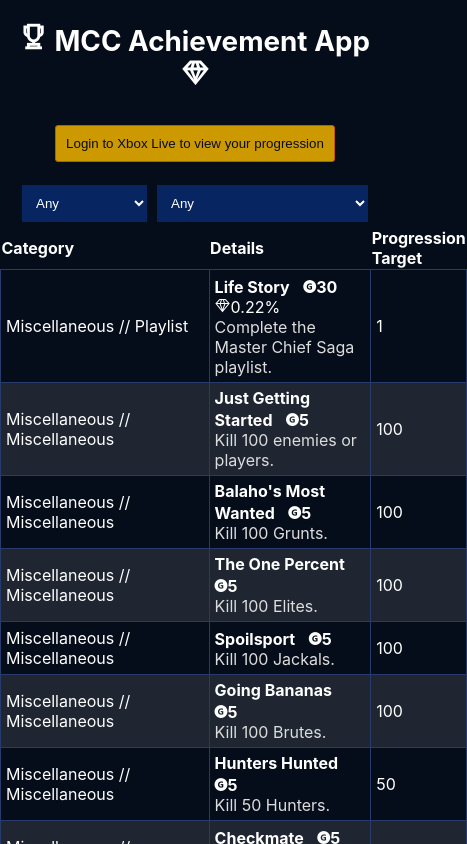
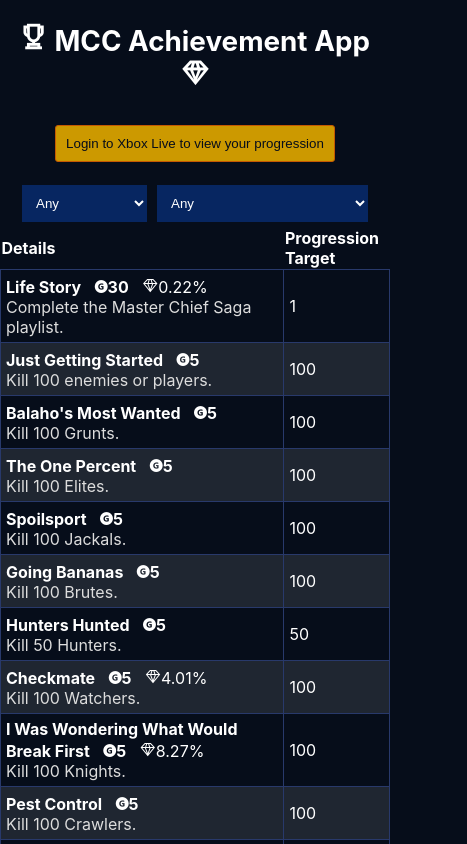
Before and after one commit to ronbrogan/MCCAchievementApp, a React (Create React App) app in the folder web/: page / in a window 390 px wide. Shown: the top 844 px of the page, 467 px wide, since content can reach past the window. Built offline with nearby package versions, Linux system fonts and the light colour scheme.

Commit message:
Tweaked mobile layout more, fixed duplicate API hits, show loading message when appropriate

```diff
--- a/web/src/App.tsx
+++ b/web/src/App.tsx
@@ -10,13 +10,13 @@ export default class App extends React.Component<any, any, any> {
     constructor(props:any)
     {
         super(props);
-        this.state = {loggedIn: this.mccApi.isAuthorized()};
+        this.state = {loggedIn: false};
     }
 
     async componentDidMount() {
         const resp = await fetch("/data/AnnotatedMCCAchievements.json");
         const json = await resp.json();
-        this.setState({Data: json});
+        this.setState({Data: json, loggedIn: this.mccApi.isAuthorized()});
     }
 
     progressionAuthCallback = () => {
--- a/web/src/components/AchievementExplorer/AchievementExplorer.tsx
+++ b/web/src/components/AchievementExplorer/AchievementExplorer.tsx
@@ -12,7 +12,8 @@ interface AchievementExplorerProps {
 
 interface AchievementExplorerState {
     Filter: AchievementExplorerFilterOptions,
-    ProgressionData: any[]
+    ProgressionData: any[],
+    LoadingProgressionData: boolean
 }
 
 export default class AchievementExplorer extends React.Component<AchievementExplorerProps, AchievementExplorerState, any>
@@ -34,7 +35,7 @@ export default class AchievementExplorer extends React.Component<AchievementExpl
             initialFilter = new AchievementExplorerFilterOptions();
         }
 
-        this.state = { Filter: initialFilter, ProgressionData:[] };
+        this.state = { Filter: initialFilter, ProgressionData:[], LoadingProgressionData: false };
     }
 
     handleFilterChange = (filter: AchievementExplorerFilterOptions) => {
@@ -42,16 +43,17 @@ export default class AchievementExplorer extends React.Component<AchievementExpl
         this.setState({ Filter: filter });
     }
 
-    async componentDidUpdate() {
-        if(this.props.LoggedIn && this.state.ProgressionData.length === 0)
+    async componentDidUpdate(prevProps: AchievementExplorerProps) {
+        if(prevProps.LoggedIn === false && this.props.LoggedIn)
         {
+            this.setState({LoadingProgressionData: true});
             var progressionData = await this.props.api.getAchievements();
-            this.setState({ProgressionData: progressionData});
+            this.setState({ProgressionData: progressionData, LoadingProgressionData: false});
         }
     }
 
     render() {
-        if (!!this.props.Data) {
+        if (!!this.props.Data && !this.state.LoadingProgressionData) {
             return (
                 <div className="AchievementExplorer">
                     <AchievementFilter OnFilterChange={this.handleFilterChange} Data={this.props.Data} Filter={this.state.Filter}></AchievementFilter>
--- a/web/src/components/AchievementGrid/AchievementGrid.css
+++ b/web/src/components/AchievementGrid/AchievementGrid.css
@@ -9,15 +9,20 @@
 }
 
 .AchievementGrid table tbody tr:hover {
-    background-color: rgba(255,255,255,0.2);
+    background-color: rgba(255, 255, 255, 0.2);
 }
 
 .AchievementGrid table tr:nth-child(even) {
-    background-color: rgba(255,255,255,0.1);
+    background-color: rgba(255, 255, 255, 0.1);
 }
-
 
 .AchievementGrid table td {
     border: 1px solid #28396b;
     padding: 5px;
 }
+
+@media only screen and (max-width: 600px) {
+    .AchievementGrid .AchievementRow .Category {
+        display: none;
+    }
+}
--- a/web/src/components/AchievementGrid/AchievementGrid.tsx
+++ b/web/src/components/AchievementGrid/AchievementGrid.tsx
@@ -107,9 +107,9 @@ export default class AcheivementGrid extends React.Component<AchievementGridProp
         return (<div className="AchievementGrid">
             <table>
                 <thead>
-                    <tr>
+                    <tr className="AchievementRow">
                         {this.state.columns.filter(c => c.condition ? c.condition(rows[0]) : true).map(col => (
-                            <th key={col.Header}>{col.Header}</th>
+                            <th key={col.Header} className={col.Header}>{col.Header}</th>
                         ))}
                     </tr>
                 </thead>
--- a/web/src/components/AchievementRow/AchievementRow.tsx
+++ b/web/src/components/AchievementRow/AchievementRow.tsx
@@ -19,12 +19,12 @@ export default class AchievementRow extends React.Component<AchievementRowProps,
             <tr className="AchievementRow full">
                     {this.props.Columns.filter(c => c.condition ? c.condition(this.props.Achievement) : true).map(col => (
                         col.isHtml ? (
-                            <td key={col.accessor.toString()} dangerouslySetInnerHTML={ (typeof col.accessor == 'string')
+                            <td className={col.Header} key={col.accessor.toString()} dangerouslySetInnerHTML={ (typeof col.accessor == 'string')
                                 ? { __html: this.props.Achievement[col.accessor] }
                                 : { __html: col.accessor(this.props.Achievement)}}>
                             </td>
                         ) : (
-                            <td key={col.accessor.toString()}>
+                            <td className={col.Header} key={col.accessor.toString()}>
                                 {(typeof col.accessor == 'string')
                                     ? this.props.Achievement[col.accessor]
                                     : col.accessor(this.props.Achievement)}
--- a/web/src/components/ProgressionAuthorizer/ProgressionAuthorizer.tsx
+++ b/web/src/components/ProgressionAuthorizer/ProgressionAuthorizer.tsx
@@ -16,7 +16,6 @@ interface ProgressionAuthorizerProps
 
 export default class ProgressionAuthorizer extends React.Component<ProgressionAuthorizerProps, ProgressionAuthorizerState, any>
 {
-    private loggedIn: boolean = false;
     private oauthUrl: string = "https://login.live.com/oauth20_authorize.srf?client_id=000000004037470C&response_type=token&scope=Xboxlive.signin&redirect_uri=" + MccConfig.OauthUrl;
 
     public constructor(props: any)
```
